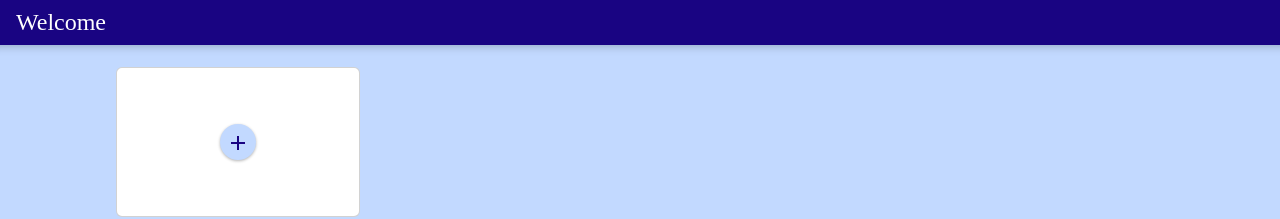
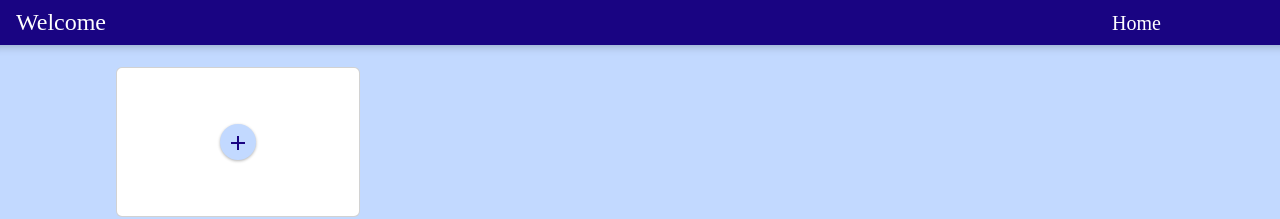
Before and after one commit to ShripriyaR/PasswordManager_Frontend, a React (Vite) app: page /Home in a window 1280 px wide. Shown: the top 219 px of the page. Built offline with nearby package versions, Linux system fonts and the light colour scheme.

Commit message:
update home1

```diff
--- a/src/component/Home1.jsx
+++ b/src/component/Home1.jsx
@@ -3,12 +3,15 @@ import AddIcon from '@mui/icons-material/Add';
 import AddAppForm from './AddAppForm';
 import AppCard1 from './AppCard1';
 import {useSelector } from "react-redux";
+import {Link} from 'react-router-dom';
 
 
 function Home1(){
     const user = useSelector(store => store.user);
     return <div>
-        <h4 className= "home-page-header">Welcome {user.username}</h4>
+        <h4 className= "home-page-header">Welcome {user.username}
+        <Link className='flex-end'to='/'>Home</Link>
+        </h4>
         <AddAppForm />
         <div className="container">
             <div className="row row-cols-1 row-cols-md-4 row-cols-sm-3 cards-container">
--- a/src/css/home1.css
+++ b/src/css/home1.css
@@ -9,7 +9,12 @@
     color: #fff;
     font-family: "sarif";
     font-weight: 10;
+    display: block;
 }
+.flex-end{
+    color: white;
+    padding-left: 1000px;
+ }
 
 
 .add-card button {
--- a/src/util/constants.js
+++ b/src/util/constants.js
@@ -1,5 +1,5 @@
 export const API = {
-    BASE_URL: "https://passwordmanager-backend-y8fh.onrender.com/",
+    BASE_URL: "https://passwordmanager-backend-y8fh.onrender.com/",//https://passwordmanager-backend-y8fh.onrender.com//http://localhost:5000/
     ENDPOINT_AUTHENTICATE_USER: "/user/authenticate",
     ENDPOINT_ADD_APP: "/user/addApp",
     ENDPOINT_DELETE_APP: "/user/deleteApp"
```
